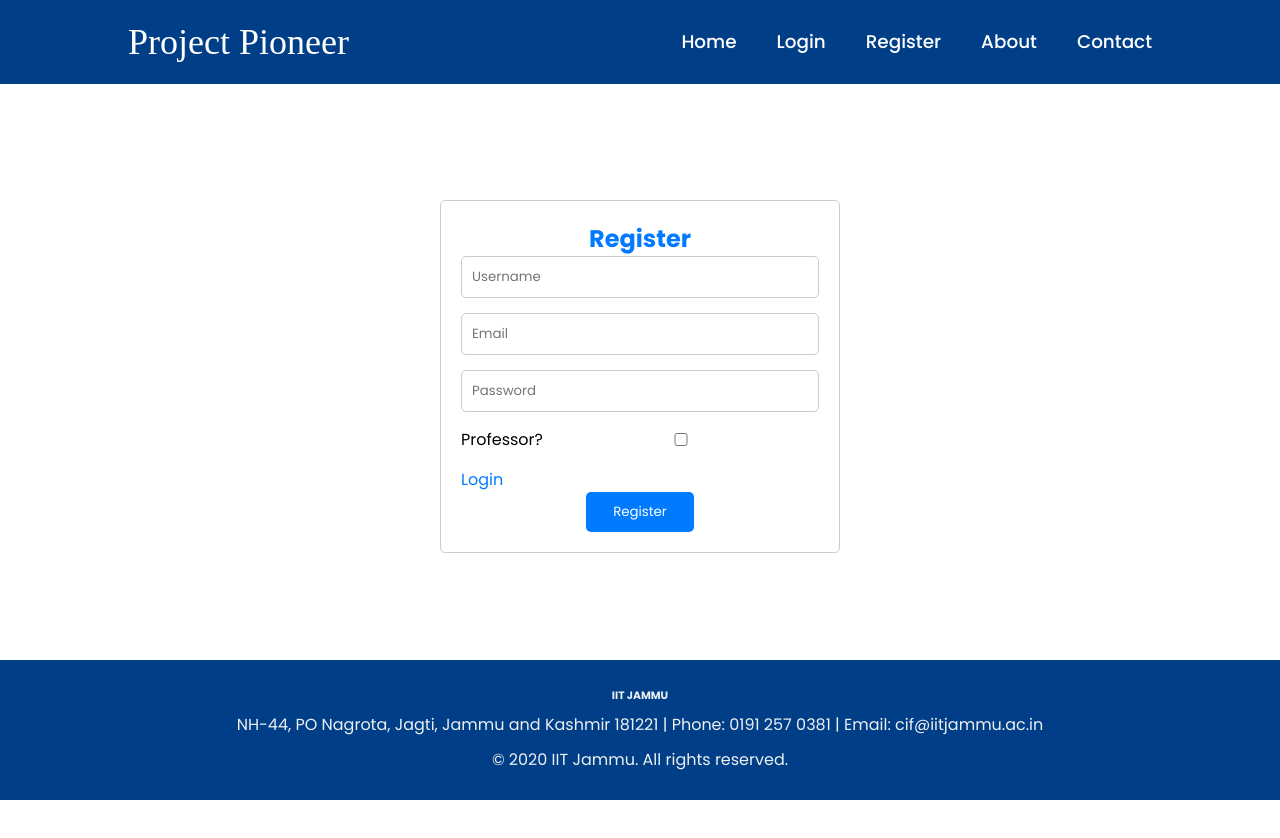
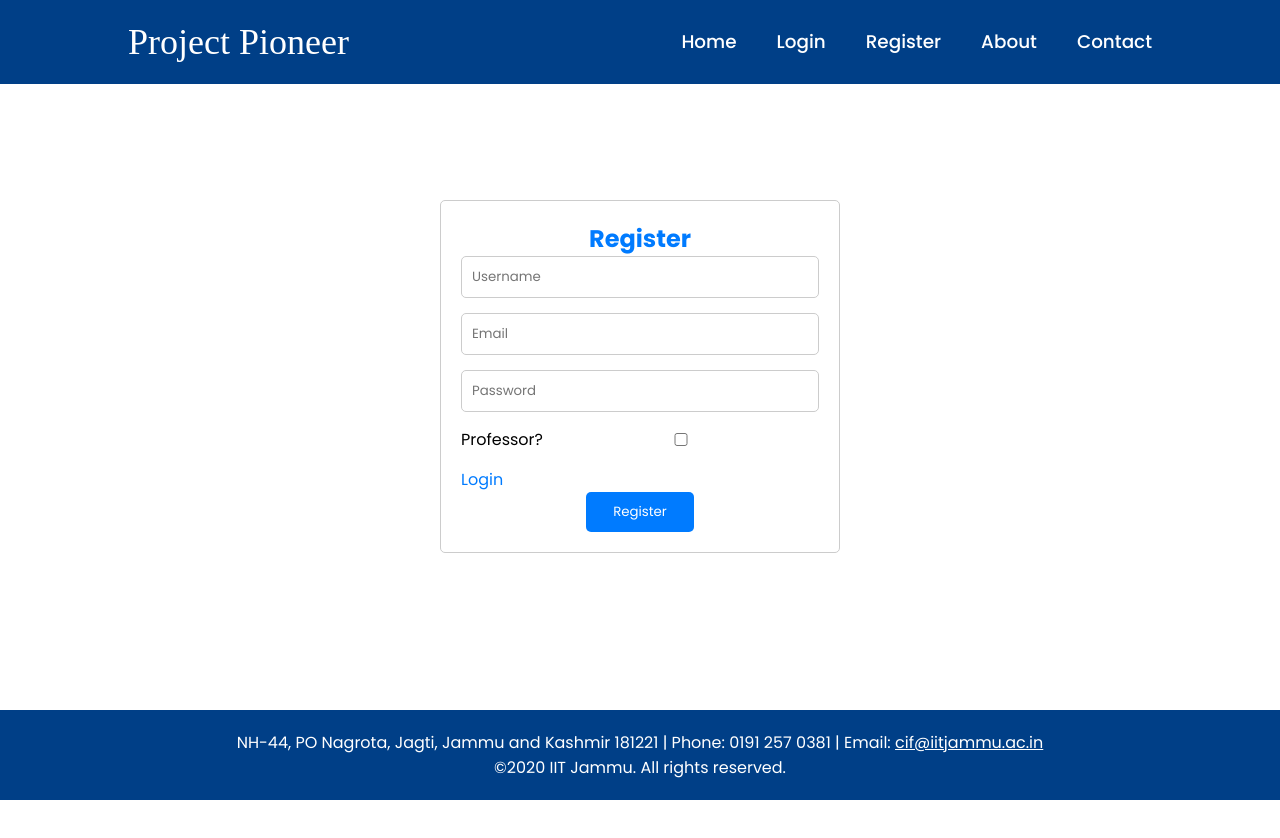
Before and after one commit to rahulkundelwalll/Project-Pioneer-website, a React (Vite) app in the folder btp/: page /register in a window 1280 px wide. Shown: the top 838 px of the page. Built offline with nearby package versions, Linux system fonts and the light colour scheme.

Commit message:
footer fixing

```diff
--- a/btp/src/components/Footer.jsx
+++ b/btp/src/components/Footer.jsx
@@ -1,32 +1,47 @@
-import React from "react";
+import React, { useState, useEffect } from 'react';
 
 const Footer = () => {
-  const footerStyle = {
-    backgroundColor: "#003f87",
-    color: "#ecf0f1",
-    padding: "20px",
-    textAlign: "center",
-    position: "fixed",
-    bottom: 0,
-    left: 0,
-    width: "100%",
-  };
+  const [isVisible, setIsVisible] = useState(true);
+  const [lastScrollPosition, setLastScrollPosition] = useState(0);
 
-  const textStyle = {
-    margin: "8px 0",
-  };
+  useEffect(() => {
+    const handleScroll = () => {
+      const currentScrollPosition = window.pageYOffset;
+      setIsVisible(lastScrollPosition > currentScrollPosition || currentScrollPosition < 10);
+      // console.log((lastScrollPosition > currentScrollPosition || currentScrollPosition < 10));
+      setLastScrollPosition(currentScrollPosition);
+    };
+
+    window.addEventListener('scroll', handleScroll);
+
+    return () => {
+      window.removeEventListener('scroll', handleScroll);
+    };
+  }, [lastScrollPosition]);
 
   return (
-    <div style={footerStyle}>
-      <h6 style={textStyle}>IIT JAMMU</h6>
-      <p style={textStyle}>
-        NH-44, PO Nagrota, Jagti, Jammu and Kashmir 181221 | Phone: 0191 257 0381 | Email: cif@iitjammu.ac.in
-      </p>
-      <div style={{ marginTop: "10px" }}>
-        <p style={textStyle}>&copy; 2020 IIT Jammu. All rights reserved.</p>
+    <footer
+      style={{
+        position: 'fixed',
+        left: 0,
+        bottom: isVisible ? 0 : '-100px',
+        width: '100%',
+        backgroundColor: '#003f87',
+        color: '#fff',
+        padding: '20px',
+        textAlign: 'center',
+        transition: 'bottom 0.3s ease-in-out',
+        zIndex: 9999 // Adjust z-index as needed
+      }}
+    >
+      <div>
+        NH-44, PO Nagrota, Jagti, Jammu and Kashmir 181221 | Phone: 0191 257 0381 | Email: <a href="mailto:cif@iitjammu.ac.in" style={{ color: '#fff' }}>cif@iitjammu.ac.in</a>
       </div>
-    </div>
+      <div>
+        &copy;2020 IIT Jammu. All rights reserved.
+      </div>
+    </footer>
   );
-};
+}
 
 export default Footer;
```
